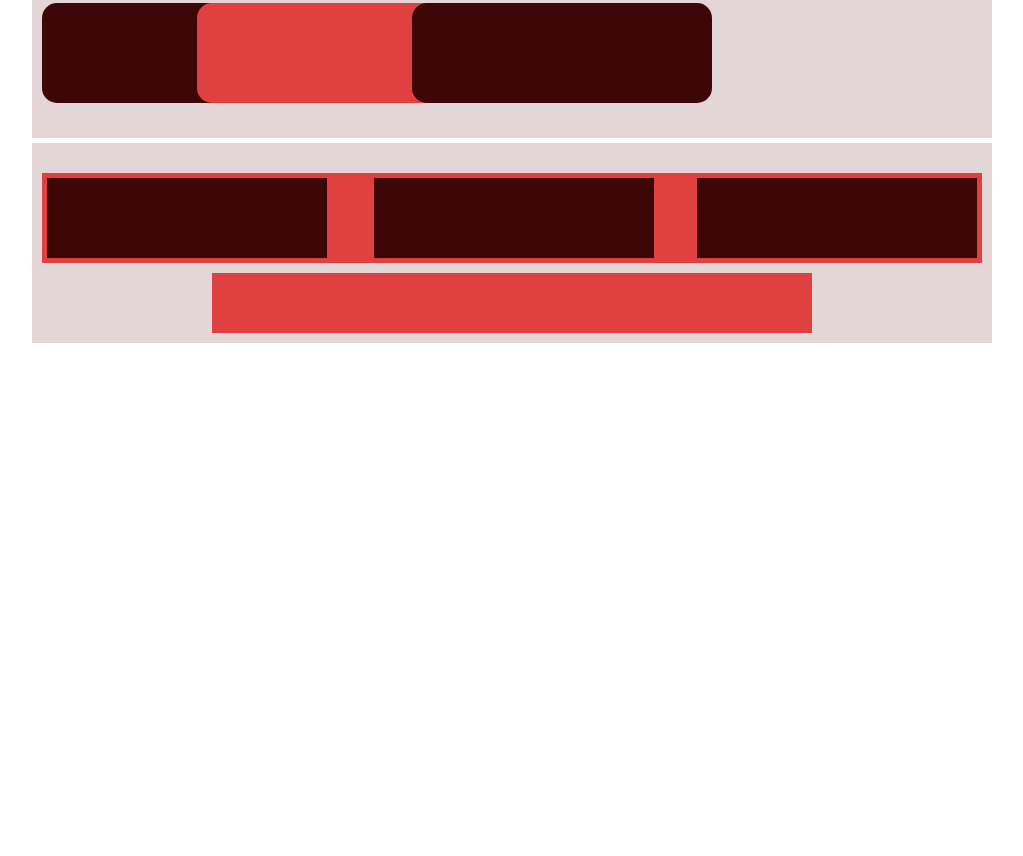
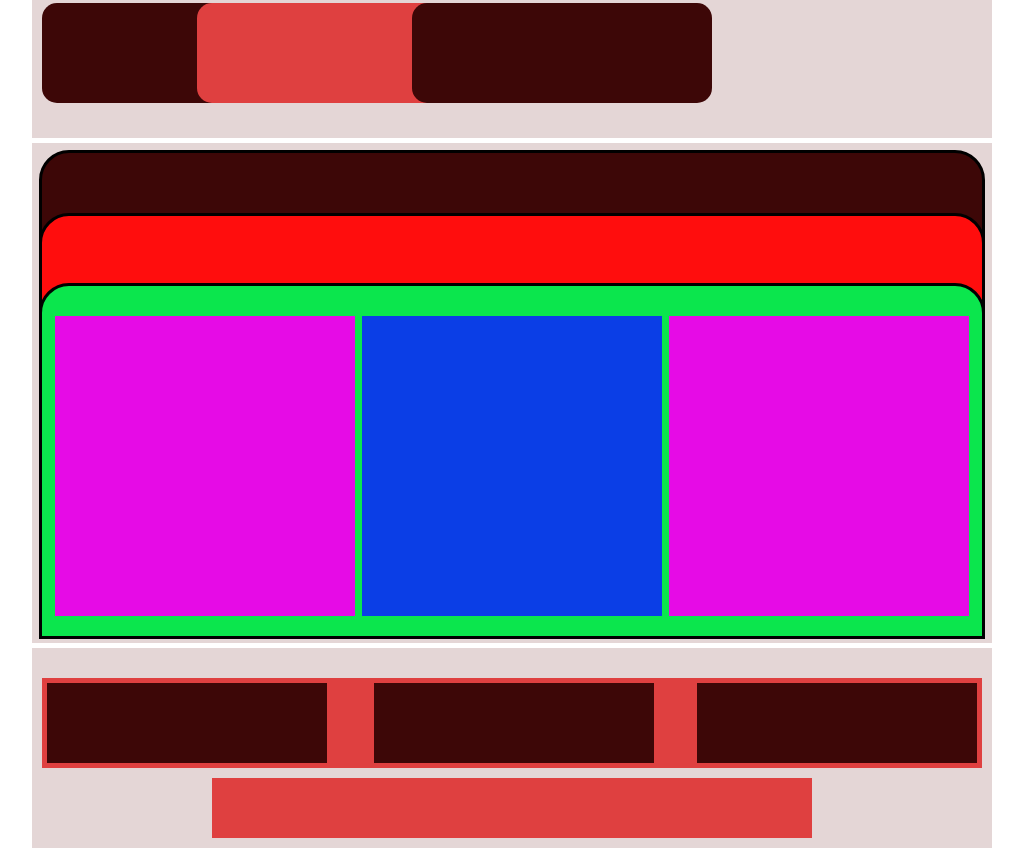
Before and after one commit to matias-sanchez-villar/ModeloCajas, a plain HTML site: page index.html in a window 1280 px wide. Shown: the part 1080-1936 px from the top of the page, without its empty margins (128-1151 px from the left). Before the commit the page ends 1431 px from the top, so only its background shows below. Drawn offline with Linux system fonts and the light colour scheme.

Commit message:
ultimas cajas

```diff
--- a/estilos.css
+++ b/estilos.css
@@ -59,7 +59,7 @@ header {
   background-color: #3D0707;
 }
 /*
-secciones
+  secciones
 */
 
 #seccion1{
@@ -153,8 +153,64 @@ secciones
   width: 300px;
 }
 
+#seccion3{
+  height: 500px;
+  margin-top: 5px;
+  background-color: #e4d6d6;
+}
+
+#seccion3_ID1, #seccion3_ID2, #seccion3_ID3 {
+  border: solid black;
+  margin: 7px;
+  width: 940px;
+  height: 480px;
+  background-color: #3D0707;
+  float: left;
+  border-top-left-radius: 30px;
+  border-top-right-radius: 30px;
+}
+
+#seccion3_ID2{
+  height: 410px;
+  margin-top: -430px;
+  background-color: #ff0d0d;
+}
+
+#seccion3_ID3{
+  height: 350px;
+  margin-top: -360px;
+  background-color: #0be64d;
+}
+
+#seccion3_ID3_id1{
+  margin-top: 30px;
+  margin-left: 13px;
+  width: 300px;
+  height: 300px;
+  background-color: #e60be6;
+  float: left;
+}
+
+#seccion3_ID3_id2{
+  margin-top: 30px;
+  margin-left: 7px;
+  width: 300px;
+  height: 300px;
+  background-color: #0b3ee6;
+  float: left;
+}
+
+#seccion3_ID3_id3{
+  margin-top: 30px;
+  margin-left: 7px;
+  width: 300px;
+  height: 300px;
+  background-color: #e60be6;
+  float: left;
+}
+
 /*
-arrancamos el Footer
+  arrancamos el Footer
 */
 
 footer{
--- a/index.html
+++ b/index.html
@@ -39,7 +39,15 @@
       <div id="seccion2_ID4"></div>
       <div id="seccion2_ID5"></div>
     </section>
-    <section></section>
+    <section id="seccion3">
+      <div id="seccion3_ID1"></div>
+      <div id="seccion3_ID2"></div>
+      <div id="seccion3_ID3">
+        <div id="seccion3_ID3_id1"></div>
+        <div id="seccion3_ID3_id2"></div>
+        <div id="seccion3_ID3_id3"></div>
+      </div>
+    </section>
     <footer>
       <div id="menu_">
         <div id="menu1_"></div>
```
